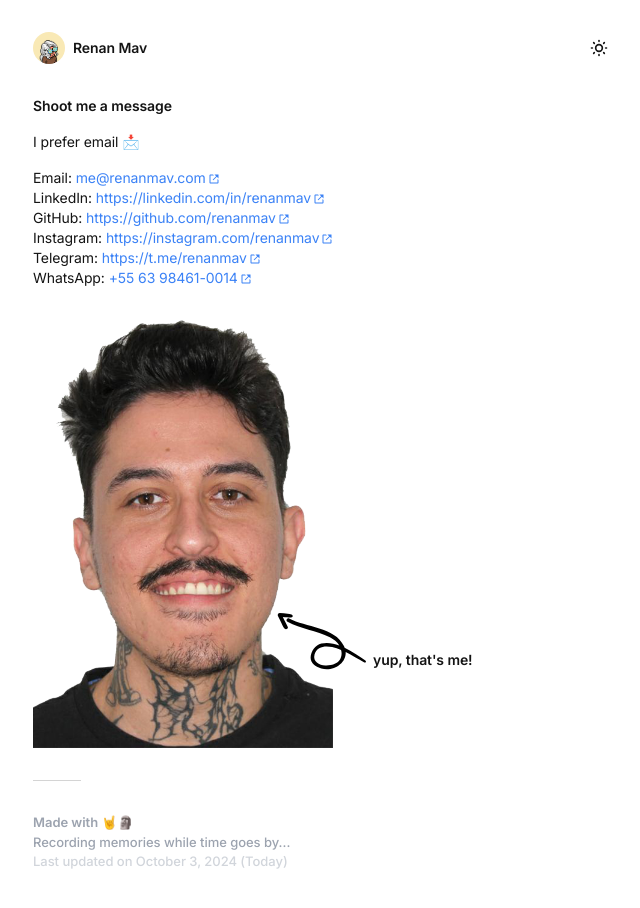
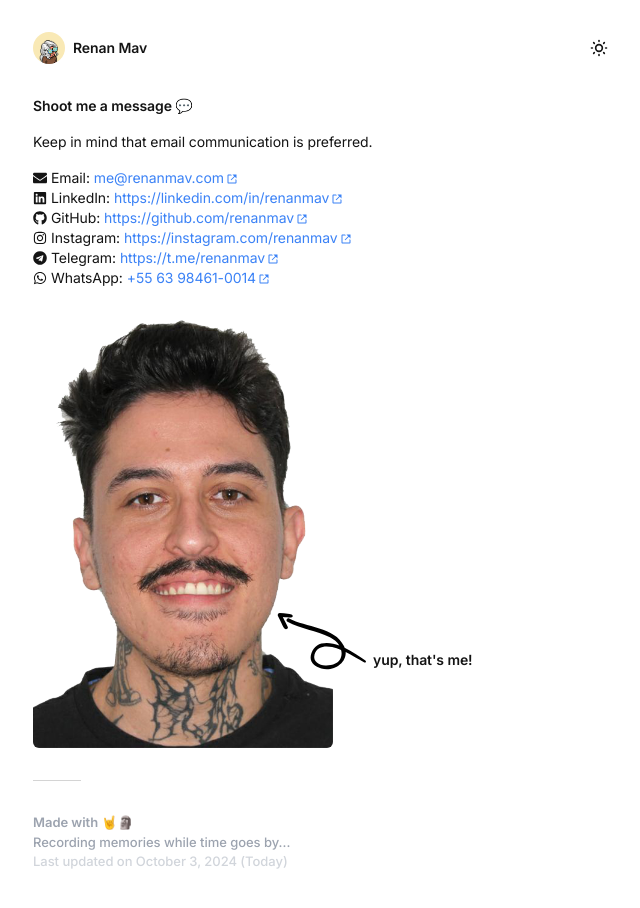
Before and after one commit to renanmav/renanmav.com, a Next.js app: page /contact in a window 1280 px wide. Shown: the top 908 px of the page, without its empty margins (319-959 px from the left). Built offline with nearby package versions, Linux system fonts and the light colour scheme; no server answers.

Commit message:
small teaks to contact page

```diff
--- a/app/(public)/contact/contact-list.tsx
+++ b/app/(public)/contact/contact-list.tsx
@@ -1,5 +1,13 @@
 import Link from "app/components/link";
 import { myInfo } from "app/constants";
+import {
+  FaEnvelope,
+  FaLinkedin,
+  FaGithub,
+  FaInstagram,
+  FaTelegram,
+  FaWhatsapp,
+} from "react-icons/fa";
 
 export default function ContactList() {
   const contacts = [
@@ -7,39 +15,48 @@ export default function ContactList() {
       name: "Email",
       link: `mailto:${myInfo.email}`,
       value: myInfo.email,
+      icon: <FaEnvelope />,
     },
     {
       name: "LinkedIn",
       link: myInfo.linkedin,
       value: myInfo.linkedin,
+      icon: <FaLinkedin />,
     },
     {
       name: "GitHub",
       link: myInfo.github,
       value: myInfo.github,
+      icon: <FaGithub />,
     },
     {
       name: "Instagram",
       link: myInfo.instagram,
       value: myInfo.instagram,
+      icon: <FaInstagram />,
     },
     {
       name: "Telegram",
       link: myInfo.telegram,
       value: myInfo.telegram,
+      icon: <FaTelegram />,
     },
     {
       name: "WhatsApp",
       link: `https://wa.me/${myInfo.phone.replace(/[\s-]/g, "")}?text=hey`,
       value: myInfo.phone,
+      icon: <FaWhatsapp />,
     },
   ];
 
   return (
     <div className="mb-8">
       {contacts.map((contact) => (
-        <p key={contact.name} className="text-base">
-          {contact.name}:{" "}
+        <p
+          key={contact.name}
+          className="flex flex-row items-center gap-1 text-base"
+        >
+          {contact.icon} {contact.name}:{" "}
           <Link href={contact.link} openInNewTab>
             {contact.value}
           </Link>
--- a/app/(public)/contact/page.tsx
+++ b/app/(public)/contact/page.tsx
@@ -9,8 +9,10 @@ export const metadata = {
 export default function ContactPage() {
   return (
     <section>
-      <h1 className="mb-4 text-base font-semibold">Shoot me a message</h1>
-      <p className="mb-4 text-base">I prefer email 📩</p>
+      <h1 className="mb-4 text-base font-semibold">Shoot me a message 💬</h1>
+      <p className="mb-4 text-base">
+        Keep in mind that email communication is preferred.
+      </p>
       <ContactList />
       <YupThatsMe />
     </section>
--- a/app/(public)/contact/yup-thats-me.tsx
+++ b/app/(public)/contact/yup-thats-me.tsx
@@ -8,6 +8,7 @@ export default function YupThatsMe() {
         alt="Picture of Renan Mav (me)"
         width={300}
         height={300}
+        className="rounded-md"
       />
       <ArrowPointingAtMe />
       <p className="absolute left-[340px] top-[330px] text-base font-semibold">
```
